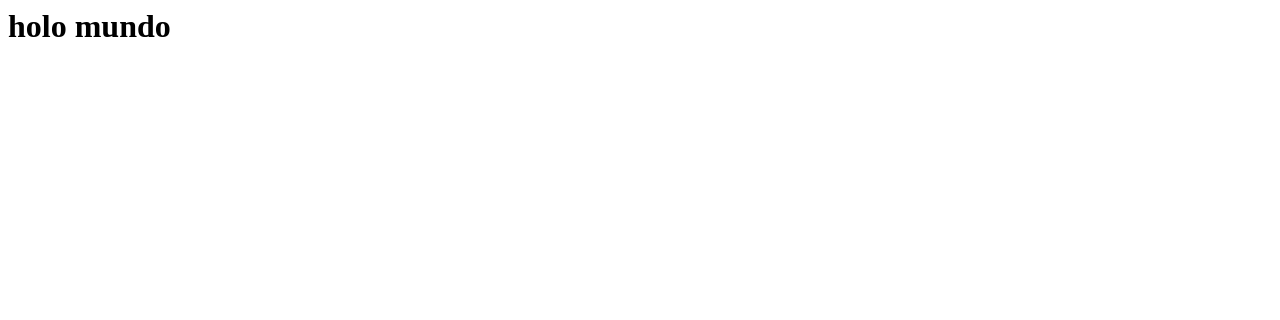
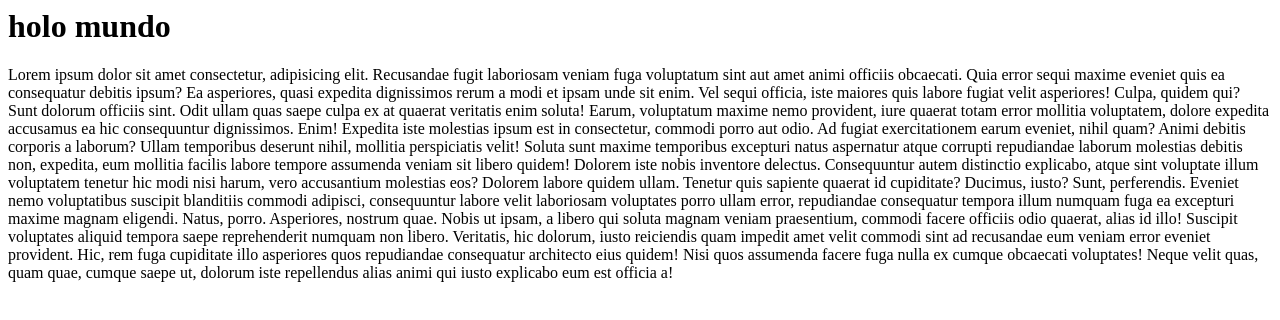
Before and after one commit to NatyCordoba/proyecto-final-coder, a plain HTML site: page index.html in a window 1280 px wide. Drawn offline with Linux system fonts and the light colour scheme.

Commit message:
prueba miercoles

```diff
--- a/index.html
+++ b/index.html
@@ -7,6 +7,16 @@
     </head>
     <body>
         <h1>holo mundo</h1>
+        <p>Lorem ipsum dolor sit amet consectetur, adipisicing elit. Recusandae fugit laboriosam veniam fuga voluptatum sint aut amet animi officiis obcaecati. Quia error sequi maxime eveniet quis ea consequatur debitis ipsum?
+        Ea asperiores, quasi expedita dignissimos rerum a modi et ipsam unde sit enim. Vel sequi officia, iste maiores quis labore fugiat velit asperiores! Culpa, quidem qui? Sunt dolorum officiis sint.
+        Odit ullam quas saepe culpa ex at quaerat veritatis enim soluta! Earum, voluptatum maxime nemo provident, iure quaerat totam error mollitia voluptatem, dolore expedita accusamus ea hic consequuntur dignissimos. Enim!
+        Expedita iste molestias ipsum est in consectetur, commodi porro aut odio. Ad fugiat exercitationem earum eveniet, nihil quam? Animi debitis corporis a laborum? Ullam temporibus deserunt nihil, mollitia perspiciatis velit!
+        Soluta sunt maxime temporibus excepturi natus aspernatur atque corrupti repudiandae laborum molestias debitis non, expedita, eum mollitia facilis labore tempore assumenda veniam sit libero quidem! Dolorem iste nobis inventore delectus.
+        Consequuntur autem distinctio explicabo, atque sint voluptate illum voluptatem tenetur hic modi nisi harum, vero accusantium molestias eos? Dolorem labore quidem ullam. Tenetur quis sapiente quaerat id cupiditate? Ducimus, iusto?
+        Sunt, perferendis. Eveniet nemo voluptatibus suscipit blanditiis commodi adipisci, consequuntur labore velit laboriosam voluptates porro ullam error, repudiandae consequatur tempora illum numquam fuga ea excepturi maxime magnam eligendi. Natus, porro.
+        Asperiores, nostrum quae. Nobis ut ipsam, a libero qui soluta magnam veniam praesentium, commodi facere officiis odio quaerat, alias id illo! Suscipit voluptates aliquid tempora saepe reprehenderit numquam non libero.
+        Veritatis, hic dolorum, iusto reiciendis quam impedit amet velit commodi sint ad recusandae eum veniam error eveniet provident. Hic, rem fuga cupiditate illo asperiores quos repudiandae consequatur architecto eius quidem!
+        Nisi quos assumenda facere fuga nulla ex cumque obcaecati voluptates! Neque velit quas, quam quae, cumque saepe ut, dolorum iste repellendus alias animi qui iusto explicabo eum est officia a!</p>
 
     </body>
 </html>
```
